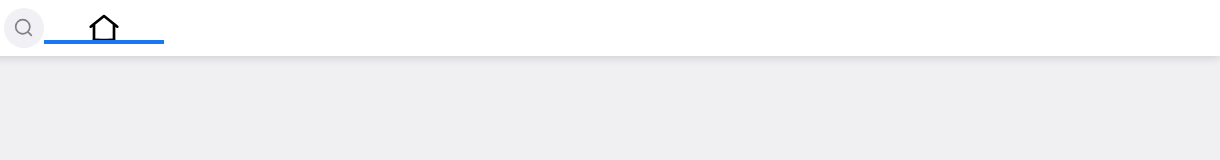
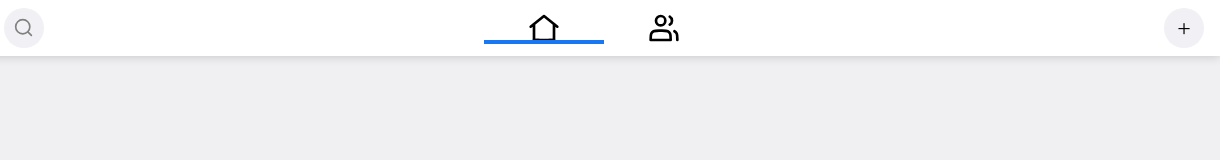
Before and after one commit to Narkothik/copia-del-feinbus, a plain HTML site: page index.html in a window 1280 px wide. Shown: the full height of the page, 60-1280 px from the left. Drawn offline with Linux system fonts and the light colour scheme.

Commit message:
2 files modified

```diff
--- a/index.html
+++ b/index.html
@@ -1,13 +1,15 @@
 <html>
+
 <head>
 	<meta charset="UTF-8">
-    <link href="styles/main.css" rel="stylesheet" type="text/css"/>
+	<link href="styles/main.css" rel="stylesheet" type="text/css" />
 </head>
+
 <body>
 	<header class="facebook-header">
 		<section class="facebook-header__left">
 			<img class="facebook-header__logo" src="https://upload.wikimedia.org/wikipedia/commons/5/51/Facebook_f_logo_%282019%29.svg" />
-        <button class="facebook-header__search-button">
+			<button class="facebook-header__circle-button">
           <svg width="48" height="48" viewBox="0 0 48 48" fill="none" xmlns="http://www.w3.org/2000/svg">
             <rect width="48" height="48" fill="white" fill-opacity="0.01"/>
             <path d="M21 38C30.3888 38 38 30.3888 38 21C38 11.6112 30.3888 4 21 4C11.6112 4 4 11.6112 4 21C4 30.3888 11.6112 38 21 38Z" stroke="black" stroke-width="4" stroke-linejoin="round"/>
@@ -25,7 +27,23 @@
             <path d="M9 42H39" stroke="black" stroke-width="4" stroke-linecap="round"/>
           </svg>
         </button>
+			<button class="facebook-header__center-button">
+           <svg width="48" height="48" viewBox="0 0 48 48" fill="none" xmlns="http://www.w3.org/2000/svg">
+              <rect width="48" height="48" fill="white" fill-opacity="0.01"/>
+              <path d="M19 20C22.866 20 26 16.866 26 13C26 9.13401 22.866 6 19 6C15.134 6 12 9.13401 12 13C12 16.866 15.134 20 19 20Z" stroke="black" stroke-width="4" stroke-linecap="round" stroke-linejoin="round"/>
+              <path d="M32.6077 7C34.6405 8.2249 36.0001 10.4537 36.0001 13C36.0001 15.5463 34.6405 17.7751 32.6077 19" stroke="black" stroke-width="4"     stroke-linecap="round" stroke-linejoin="round"/>
+              <path d="M4 40.8V42H34V40.8C34 36.3196 34 34.0794 33.1281 32.3681C32.3611 30.8628 31.1372 29.6389 29.6319 28.8719C27.9206 28 25.6804 28 21.2 28H16.8C12.3196 28 10.0794 28 8.36808 28.8719C6.86278 29.6389 5.63893 30.8628 4.87195 32.3681C4 34.0794 4 36.3196 4 40.8Z"  stroke="black" stroke-width="4" stroke-linecap="round" stroke-linejoin="round"/>
+              <path d="M43.9999 42V40.8C43.9999 36.3196 43.9999 34.0794 43.128 32.3681C42.361 30.8628 41.1371 29.6389 39.6318 28.8719" stroke="black" stroke-width="4" stroke-linecap="round" stroke-linejoin="round"/>
+           </svg>
+
+        </button>
+		</section>
+    <section class="facebook-header__right">
+      <button class="facebook-header__circle-button">
+        <span style="font-size: 24px; font-weight:500">+</span>
+      </button>
     </section>
 	</header>
 </body>
+
 </html>
--- a/styles/main.css
+++ b/styles/main.css
@@ -11,6 +11,7 @@ body {
   display: flex;
   height: 56px;
   padding: 0 1rem;
+  justify-content: space-between;
   width: 100vw;
 }
 
@@ -26,7 +27,7 @@ body {
   width: 40px
 }
 
-.facebook-header__search-button {
+.facebook-header__circle-button {
   all: unset;
   align-items: center;
   background-color: #f1f1f5;
@@ -38,11 +39,11 @@ body {
   width: 40px;
 }
 
-.facebook-header__search-button svg {
+.facebook-header__circle-button svg {
   width: 1.25rem;
 }
 
-.facebook-header__search-button svg path {
+.facebook-header__circle-button svg path {
   stroke: gray
 }
 
```
Lines whose indentation alone changed are shown as unchanged.
